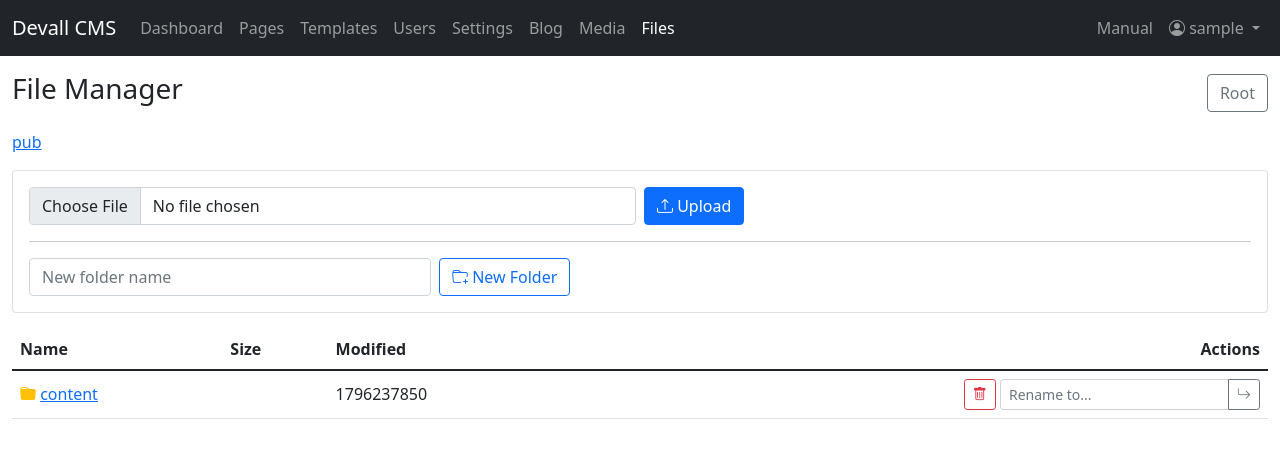
After one commit to oskarst/freedomCms, a Flask app: page /admin/files in a window 1280 px wide. The commit adds this page. Shown: the top 458 px of the page. Run offline with Flask 3, Linux system fonts and the light colour scheme; the visitor is signed in with stand-in values (Sample User, id 1).

Commit message:
media manager

```diff
--- a/app.py
+++ b/app.py
@@ -14,6 +14,7 @@
 from cms.views.settings import bp as settings_bp
 from cms.views.blog import bp as blog_bp
 from cms.views.help import bp as help_bp
+from cms.views.filemanager import bp as files_bp
 from cms.views.media import bp as media_bp
 
 def create_app():
@@ -49,6 +50,7 @@
     app.register_blueprint(settings_bp, url_prefix='/admin')
     app.register_blueprint(blog_bp, url_prefix='/admin')
     app.register_blueprint(help_bp, url_prefix='/admin')
+    app.register_blueprint(files_bp, url_prefix='/admin')
     app.register_blueprint(media_bp, url_prefix='/admin')
 
     # Root route - redirect to login or dashboard
--- a/cms/templates/base.html
+++ b/cms/templates/base.html
@@ -33,6 +33,7 @@
                     <li class="nav-item"><a class="nav-link{% if 'settings' in request.endpoint %} active{% endif %}" href="{{ url_for('settings.settings') }}">Settings</a></li>
                     <li class="nav-item"><a class="nav-link{% if 'blog.' in request.endpoint %} active{% endif %}" href="{{ url_for('blog.blog_list') }}">Blog</a></li>
                     <li class="nav-item"><a class="nav-link{% if 'media.' in request.endpoint %} active{% endif %}" href="{{ url_for('media.media_list') }}">Media</a></li>
+                    <li class="nav-item"><a class="nav-link{% if 'files.' in request.endpoint %} active{% endif %}" href="{{ url_for('files.list_dir') }}">Files</a></li>
                 </ul>
                 <ul class="navbar-nav">
                     <li class="nav-item"><a class="nav-link{% if 'help.' in request.endpoint %} active{% endif %}" href="{{ url_for('help.help_index') }}">Manual</a></li>
--- /dev/null
+++ b/cms/templates/filemanager/list.html
@@ -0,0 +1,100 @@
+{% extends "base.html" %}
+{% set title = "File Manager" %}
+
+{% block content %}
+<div class="container-fluid py-3">
+  <div class="d-flex justify-content-between align-items-center mb-3">
+    <h1 class="h3">File Manager</h1>
+    <a class="btn btn-outline-secondary" href="{{ url_for('files.list_dir') }}">Root</a>
+  </div>
+
+  <nav aria-label="breadcrumb">
+    <ol class="breadcrumb">
+      <li class="breadcrumb-item"><a href="{{ url_for('files.list_dir') }}">pub</a></li>
+      {% for c in breadcrumbs %}
+        <li class="breadcrumb-item {% if loop.last %}active{% endif %}" {% if loop.last %}aria-current="page"{% endif %}>
+          {% if loop.last %}{{ c.name }}{% else %}
+            <a href="{{ url_for('files.list_dir', path=c.path) }}">{{ c.name }}</a>
+          {% endif %}
+        </li>
+      {% endfor %}
+    </ol>
+  </nav>
+
+  <div class="card mb-3">
+    <div class="card-body">
+      <form class="row g-2" method="post" enctype="multipart/form-data" action="{{ url_for('files.list_dir', path=rel_path) }}">
+        <input type="hidden" name="action" value="upload">
+        <div class="col-md-6">
+          <input type="file" name="file" class="form-control" required>
+        </div>
+        <div class="col-auto">
+          <button class="btn btn-primary" type="submit"><i class="bi bi-upload"></i> Upload</button>
+        </div>
+      </form>
+      <hr>
+      <form class="row g-2" method="post" action="{{ url_for('files.list_dir', path=rel_path) }}">
+        <input type="hidden" name="action" value="new_folder">
+        <div class="col-md-4">
+          <input type="text" name="folder_name" class="form-control" placeholder="New folder name" required>
+        </div>
+        <div class="col-auto">
+          <button class="btn btn-outline-primary" type="submit"><i class="bi bi-folder-plus"></i> New Folder</button>
+        </div>
+      </form>
+    </div>
+  </div>
+
+  <div class="table-responsive">
+    <table class="table table-hover align-middle">
+      <thead>
+        <tr>
+          <th>Name</th>
+          <th>Size</th>
+          <th>Modified</th>
+          <th class="text-end">Actions</th>
+        </tr>
+      </thead>
+      <tbody>
+        {% if rel_path %}
+        <tr>
+          <td colspan="4"><a href="{{ url_for('files.list_dir', path=rel_path.rsplit('/',1)[0]) }}"><i class="bi bi-arrow-up"></i> Parent directory</a></td>
+        </tr>
+        {% endif %}
+        {% for e in entries %}
+        <tr>
+          <td>
+            {% if e.is_dir %}
+              <i class="bi bi-folder-fill text-warning"></i>
+              <a href="{{ url_for('files.list_dir', path=e.rel) }}">{{ e.name }}</a>
+            {% else %}
+              <i class="bi bi-file-earmark"></i> {{ e.name }}
+            {% endif %}
+          </td>
+          <td>{{ e.size if e.size is not none else '' }}</td>
+          <td>{{ e.mtime|int }}</td>
+          <td class="text-end">
+            {% if not e.is_dir %}
+              <a class="btn btn-sm btn-outline-secondary" href="{{ url_for('files.edit_file', path=e.rel) }}"><i class="bi bi-pencil"></i> Edit</a>
+            {% endif %}
+            <form class="d-inline" method="post" action="{{ url_for('files.list_dir', path=rel_path) }}" onsubmit="return confirm('Delete {{ e.is_dir and 'folder' or 'file' }} {{ e.name }}?')">
+              <input type="hidden" name="action" value="delete">
+              <input type="hidden" name="target_name" value="{{ e.name }}">
+              <button type="submit" class="btn btn-sm btn-outline-danger"><i class="bi bi-trash"></i></button>
+            </form>
+            <form class="d-inline" method="post" action="{{ url_for('files.list_dir', path=rel_path) }}">
+              <input type="hidden" name="action" value="rename">
+              <input type="hidden" name="old_name" value="{{ e.name }}">
+              <div class="input-group input-group-sm" style="width: 260px; display: inline-flex; vertical-align: middle;">
+                <input type="text" name="new_name" class="form-control" placeholder="Rename to...">
+                <button class="btn btn-outline-secondary" type="submit"><i class="bi bi-arrow-return-right"></i></button>
+              </div>
+            </form>
+          </td>
+        </tr>
+        {% endfor %}
+      </tbody>
+    </table>
+  </div>
+</div>
+{% endblock %}
--- /dev/null
+++ b/cms/views/filemanager.py
@@ -0,0 +1,156 @@
+#!/usr/bin/env python3
+"""
+File Manager blueprint for managing files inside PUB_DIR
+"""
+
+import os
+import pathlib
+from flask import Blueprint, request, redirect, url_for, render_template, flash, send_from_directory
+from ..auth import login_required, admin_required
+from ..db import PUB_DIR
+
+bp = Blueprint('files', __name__)
+
+
+def _safe_join_pub(rel_path: str) -> str:
+    base = os.path.abspath(PUB_DIR)
+    target = os.path.abspath(os.path.join(base, rel_path or ''))
+    if not target.startswith(base):
+        raise ValueError('Path is outside of PUB_DIR')
+    return target
+
+
+def _rel_from_pub(abs_path: str) -> str:
+    base = os.path.abspath(PUB_DIR)
+    absn = os.path.abspath(abs_path)
+    if not absn.startswith(base):
+        return ''
+    rel = os.path.relpath(absn, base)
+    return '' if rel == '.' else rel
+
+
+@bp.route('/files', methods=['GET', 'POST'])
+@login_required
+@admin_required
+def list_dir():
+    # Actions: new_folder, rename, delete (file/folder), upload
+    rel_path = request.args.get('path', '').strip()
+    try:
+        current_dir = _safe_join_pub(rel_path)
+    except ValueError:
+        flash('Invalid path', 'error')
+        return redirect(url_for('files.list_dir'))
+
+    os.makedirs(current_dir, exist_ok=True)
+
+    if request.method == 'POST':
+        action = request.form.get('action')
+        try:
+            if action == 'new_folder':
+                name = request.form.get('folder_name', '').strip()
+                if not name:
+                    raise ValueError('Folder name required')
+                new_dir = _safe_join_pub(os.path.join(rel_path, name))
+                os.makedirs(new_dir, exist_ok=True)
+                flash('Folder created', 'success')
+            elif action == 'rename':
+                old_name = request.form.get('old_name', '').strip()
+                new_name = request.form.get('new_name', '').strip()
+                if not old_name or not new_name:
+                    raise ValueError('Both old and new names are required')
+                src = _safe_join_pub(os.path.join(rel_path, old_name))
+                dst = _safe_join_pub(os.path.join(rel_path, new_name))
+                os.rename(src, dst)
+                flash('Renamed successfully', 'success')
+            elif action == 'delete':
+                target_name = request.form.get('target_name', '').strip()
+                target = _safe_join_pub(os.path.join(rel_path, target_name))
+                if os.path.isdir(target):
+                    # recursive delete
+                    import shutil
+                    shutil.rmtree(target)
+                elif os.path.isfile(target):
+                    os.remove(target)
+                flash('Deleted', 'success')
+            elif action == 'upload':
+                f = request.files.get('file')
+                if not f or f.filename == '':
+                    raise ValueError('Select a file to upload')
+                dest = _safe_join_pub(os.path.join(rel_path, f.filename))
+                os.makedirs(os.path.dirname(dest), exist_ok=True)
+                f.save(dest)
+                flash('File uploaded', 'success')
+        except Exception as e:
+            flash(str(e), 'error')
+        return redirect(url_for('files.list_dir', path=rel_path))
+
+    # Build listing
+    entries = []
+    try:
+        for name in sorted(os.listdir(current_dir)):
+            ap = os.path.join(current_dir, name)
+            rel = os.path.join(rel_path, name) if rel_path else name
+            entries.append({
+                'name': name,
+                'rel': rel,
+                'is_dir': os.path.isdir(ap),
+                'size': os.path.getsize(ap) if os.path.isfile(ap) else None,
+                'mtime': os.path.getmtime(ap),
+            })
+    except FileNotFoundError:
+        entries = []
+
+    # Breadcrumbs
+    crumbs = []
+    accum = ''
+    if rel_path:
+        for part in pathlib.PurePosixPath(rel_path).parts:
+            accum = f"{accum}/{part}" if accum else part
+            crumbs.append({'name': part, 'path': accum})
+
+    return render_template('filemanager/list.html', entries=entries, rel_path=rel_path, breadcrumbs=crumbs)
+
+
+@bp.route('/files/edit', methods=['GET', 'POST'])
+@login_required
+@admin_required
+def edit_file():
+    rel_path = request.args.get('path', '').strip()
+    try:
+        abs_path = _safe_join_pub(rel_path)
+    except ValueError:
+        flash('Invalid path', 'error')
+        return redirect(url_for('files.list_dir'))
+
+    if not os.path.isfile(abs_path):
+        flash('File not found', 'error')
+        return redirect(url_for('files.list_dir'))
+
+    if request.method == 'POST':
+        if request.form.get('action') == 'save':
+            content = request.form.get('content', '')
+            try:
+                with open(abs_path, 'w', encoding='utf-8') as fh:
+                    fh.write(content)
+                flash('File saved', 'success')
+            except Exception as e:
+                flash(str(e), 'error')
+        elif request.form.get('action') == 'delete':
+            try:
+                os.remove(abs_path)
+                flash('File deleted', 'success')
+                parent = os.path.dirname(rel_path)
+                return redirect(url_for('files.list_dir', path=parent))
+            except Exception as e:
+                flash(str(e), 'error')
+        return redirect(url_for('files.edit_file', path=rel_path))
+
+    # Load content (text only)
+    content = ''
+    try:
+        with open(abs_path, 'r', encoding='utf-8') as fh:
+            content = fh.read()
+    except Exception:
+        content = ''
+
+    return render_template('filemanager/edit.html', rel_path=rel_path, content=content)
```
Also changed, not shown: cms/templates/filemanager/edit.html (added, +59 -0 lines).
